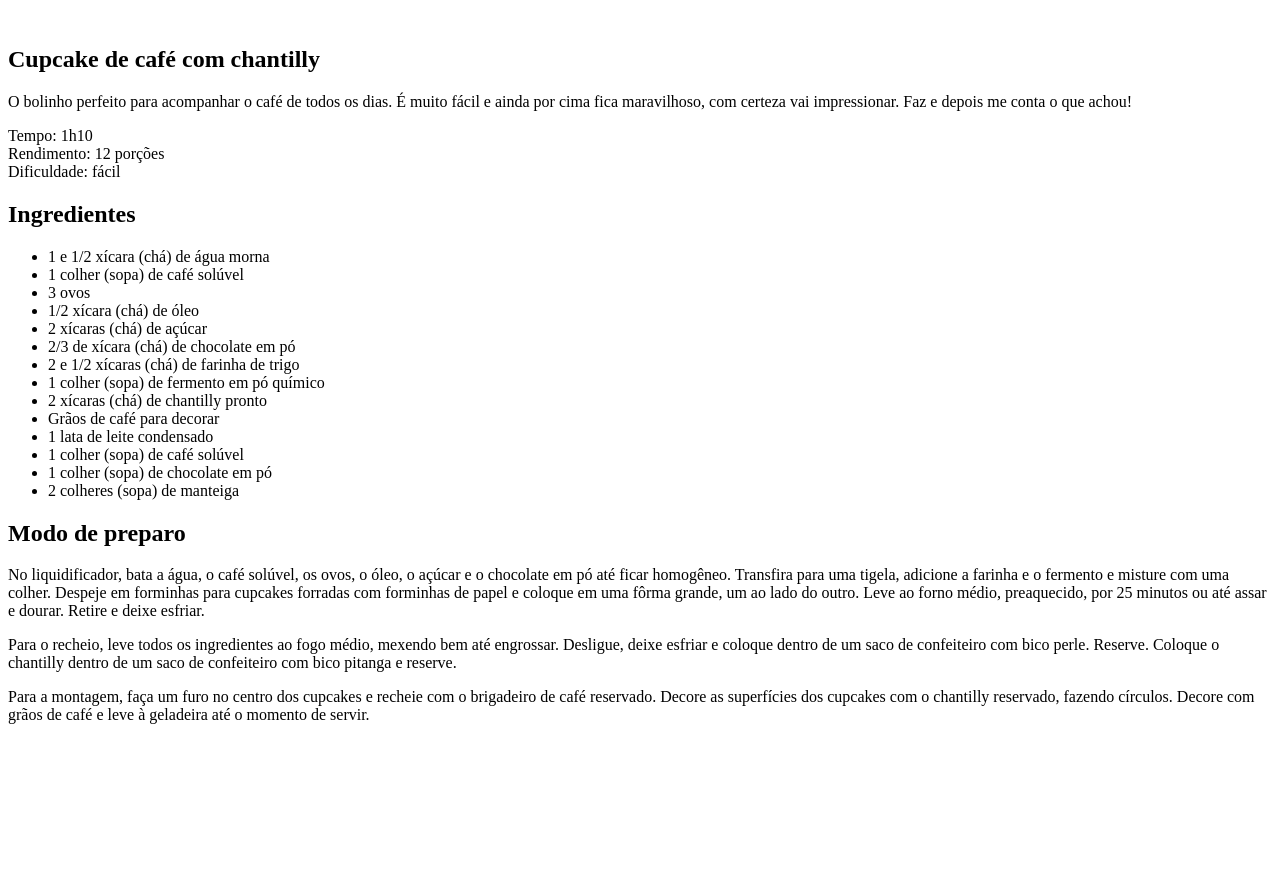
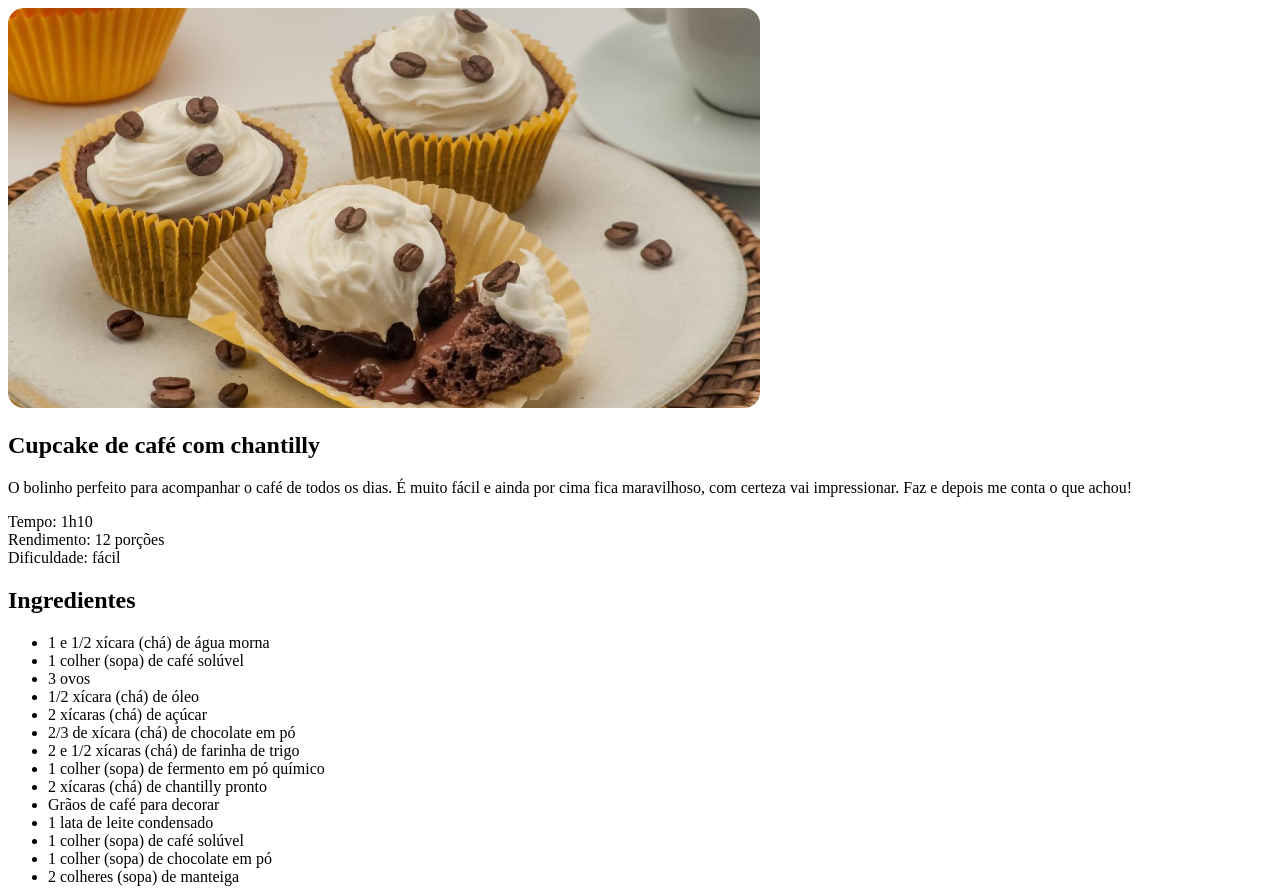
Before and after one commit to leokazuyukinagatani/pagina-receita, a plain HTML site: page index.html in a window 1280 px wide. Shown: the top 889 px of the page. Before the commit the page ends 800 px from the top, so only its background shows below. Drawn offline with Linux system fonts and the light colour scheme.

Commit message:
feat: adicionando imagens

```diff
--- a/index.html
+++ b/index.html
@@ -4,10 +4,11 @@
     <meta charset="UTF-8" />
     <meta name="viewport" content="width=device-width, initial-scale=1.0" />
     <title>Pagina de receita</title>
+    <link rel="stylesheet" href="style.css">
   </head>
   <body>
     <div id="page">
-      <img src="" alt="" />
+      <img src="./assets/main-image.png" alt="Imagem de um cupcake com graos de cafe e chantilly" />
       <main>
         <section id="about">
           <h1>Cupcake de café com chantilly</h1>
```
Also changed, not shown: assets/main-image.png (added), style.css (added), 1 other file.
